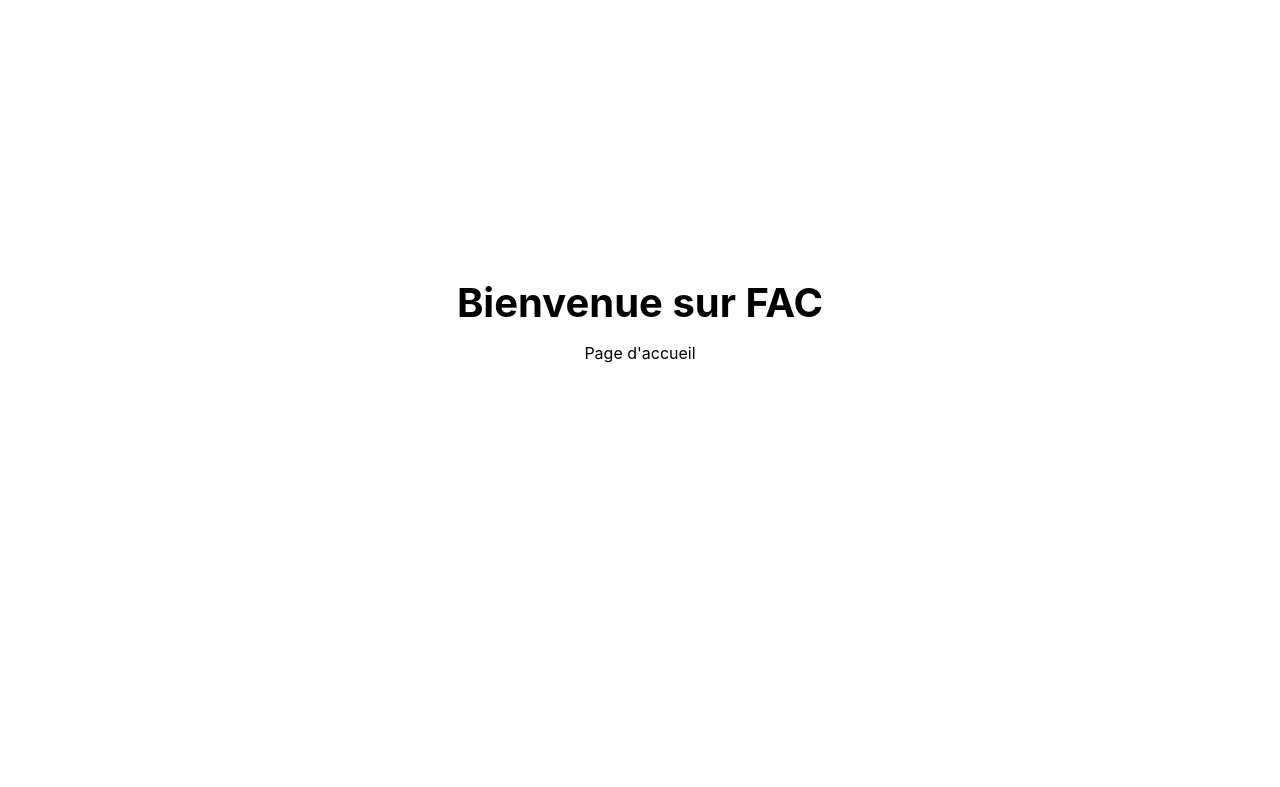
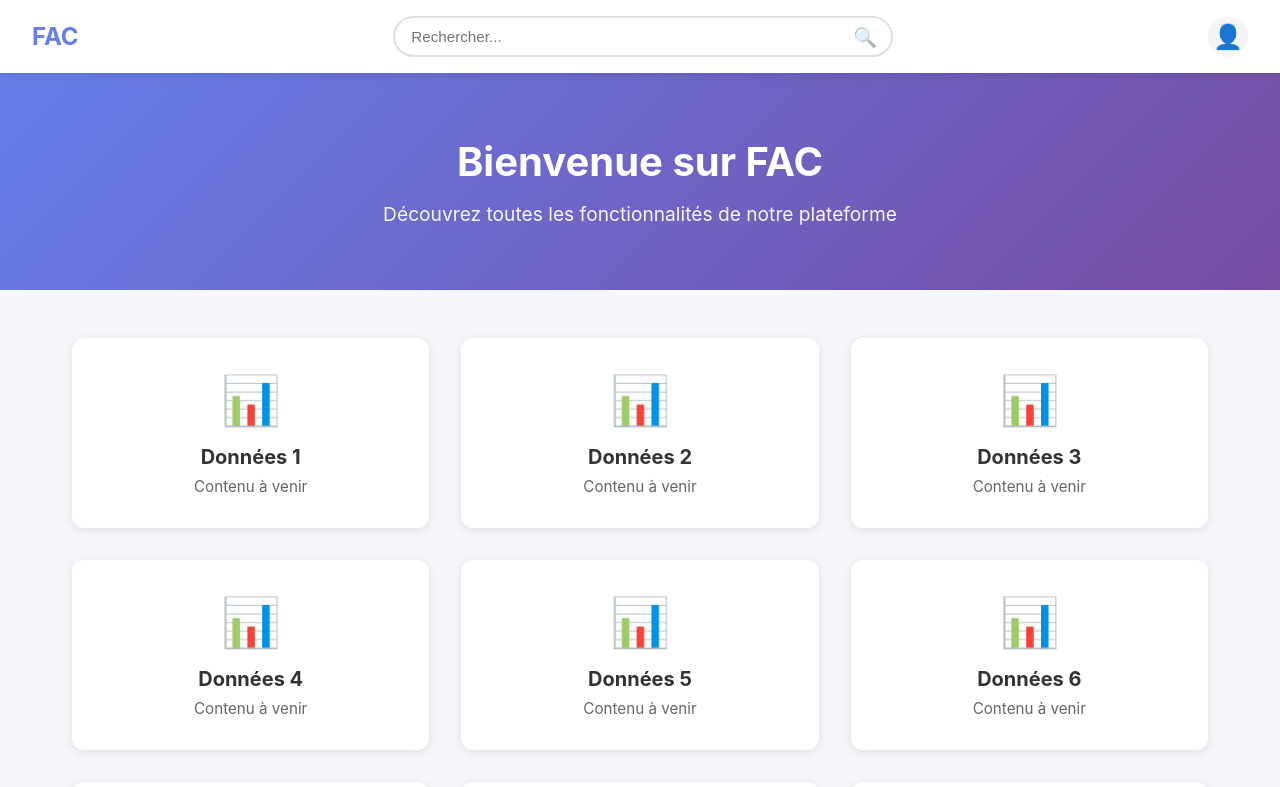
Before and after one commit to Projet-Master2/FAC-front, a Vue app in the folder FAC-Front/: page / in a window 1280 px wide. Shown: the top 787 px of the page. Built offline with nearby package versions, Linux system fonts and the light colour scheme; the HTML template or start-up script is replaced by a standard one.

Commit message:
Début de la home page + navbar

```diff
--- /dev/null
+++ b/FAC-Front/src/components/Navbar.vue
@@ -0,0 +1,149 @@
+<template>
+  <nav class="navbar">
+    <div class="navbar-container">
+      <div class="navbar-logo">
+        <router-link to="/" class="logo-link">FAC</router-link>
+      </div>
+
+      <div class="navbar-search">
+        <input
+          type="text"
+          placeholder="Rechercher..."
+          class="search-input"
+          v-model="searchQuery"
+        />
+        <span class="search-icon">🔍</span>
+      </div>
+
+      <div class="navbar-actions">
+        <router-link to="/profile" class="profile-icon">
+          <span class="icon">👤</span>
+        </router-link>
+      </div>
+    </div>
+  </nav>
+</template>
+
+<script setup lang="ts">
+import { ref } from 'vue'
+
+defineOptions({
+  name: 'NavbarComponent',
+})
+
+const searchQuery = ref('')
+</script>
+
+<style scoped>
+.navbar {
+  background: white;
+  box-shadow: 0 2px 8px rgba(0, 0, 0, 0.1);
+  position: sticky;
+  top: 0;
+  z-index: 100;
+}
+
+.navbar-container {
+  max-width: 1400px;
+  margin: 0 auto;
+  padding: 1rem 2rem;
+  display: flex;
+  justify-content: space-between;
+  align-items: center;
+}
+
+.navbar-logo {
+  font-size: 1.5rem;
+  font-weight: 700;
+}
+
+.logo-link {
+  color: #667eea;
+  text-decoration: none;
+  transition: color 0.3s;
+}
+
+.logo-link:hover {
+  color: #764ba2;
+}
+
+.navbar-search {
+  flex: 1;
+  max-width: 500px;
+  margin: 0 2rem;
+  position: relative;
+}
+
+.search-input {
+  width: 100%;
+  padding: 0.625rem 2.5rem 0.625rem 1rem;
+  border: 2px solid #e0e0e0;
+  border-radius: 25px;
+  font-size: 0.95rem;
+  transition: border-color 0.3s, box-shadow 0.3s;
+}
+
+.search-input:focus {
+  outline: none;
+  border-color: #667eea;
+  box-shadow: 0 0 0 3px rgba(102, 126, 234, 0.1);
+}
+
+.search-icon {
+  position: absolute;
+  right: 1rem;
+  top: 50%;
+  transform: translateY(-50%);
+  font-size: 1.2rem;
+  pointer-events: none;
+  opacity: 0.5;
+}
+
+.navbar-actions {
+  display: flex;
+  align-items: center;
+  gap: 1rem;
+}
+
+.profile-icon {
+  display: flex;
+  align-items: center;
+  justify-content: center;
+  width: 40px;
+  height: 40px;
+  border-radius: 50%;
+  background: #f5f5f5;
+  transition: background 0.3s, transform 0.2s;
+  text-decoration: none;
+}
+
+.profile-icon:hover {
+  background: #e0e0e0;
+  transform: scale(1.05);
+}
+
+.icon {
+  font-size: 1.5rem;
+}
+
+@media (max-width: 768px) {
+  .navbar-container {
+    padding: 0.75rem 1rem;
+  }
+
+  .navbar-logo {
+    font-size: 1.25rem;
+  }
+
+  .navbar-search {
+    margin: 0 1rem;
+    max-width: 300px;
+  }
+}
+
+@media (max-width: 600px) {
+  .navbar-search {
+    display: none;
+  }
+}
+</style>
--- a/FAC-Front/src/views/Home.vue
+++ b/FAC-Front/src/views/Home.vue
@@ -1,11 +1,33 @@
 <template>
   <div class="home">
-    <h1>Bienvenue sur FAC</h1>
-    <p>Page d'accueil</p>
+    <!-- Navbar -->
+    <Navbar />
+
+    <section class="welcome-section">
+      <h1>Bienvenue sur FAC</h1>
+      <p>Découvrez toutes les fonctionnalités de notre plateforme</p>
+    </section>
+
+    <section class="grid-section">
+      <div class="grid-container">
+        <div v-for="index in 9" :key="index" class="grid-item">
+          <div class="placeholder-content">
+            <div class="placeholder-icon">📊</div>
+            <h3>Données {{ index }}</h3>
+            <p>Contenu à venir</p>
+          </div>
+        </div>
+      </div>
+    </section>
+
+    <footer class="footer">
+      <p>&copy; 2026 FAC. Tous droits réservés.</p>
+    </footer>
   </div>
 </template>
 
 <script setup lang="ts">
+import Navbar from '../components/Navbar.vue'
 
 defineOptions({
   name: 'HomeView',
@@ -14,15 +36,102 @@ defineOptions({
 
 <style scoped>
 .home {
-  display: flex;
-  flex-direction: column;
-  align-items: center;
-  justify-content: center;
-  min-height: 80vh;
+  min-height: 100vh;
+  background: #f5f7fa;
 }
 
-h1 {
+.welcome-section {
+  background: linear-gradient(135deg, #667eea 0%, #764ba2 100%);
+  color: white;
+  padding: 4rem 2rem;
+  text-align: center;
+}
+
+.welcome-section h1 {
   font-size: 2.5rem;
   margin-bottom: 1rem;
+  font-weight: 700;
+}
+
+.welcome-section p {
+  font-size: 1.2rem;
+  opacity: 0.95;
+}
+
+.grid-section {
+  padding: 3rem 2rem;
+  max-width: 1200px;
+  margin: 0 auto;
+}
+
+.grid-container {
+  display: grid;
+  grid-template-columns: repeat(3, 1fr);
+  gap: 2rem;
+}
+
+.grid-item {
+  background: white;
+  border-radius: 12px;
+  padding: 2rem;
+  box-shadow: 0 2px 8px rgba(0, 0, 0, 0.1);
+  transition: transform 0.3s, box-shadow 0.3s;
+  cursor: pointer;
+}
+
+.grid-item:hover {
+  transform: translateY(-5px);
+  box-shadow: 0 8px 20px rgba(0, 0, 0, 0.15);
+}
+
+.placeholder-content {
+  text-align: center;
+}
+
+.placeholder-icon {
+  font-size: 3rem;
+  margin-bottom: 1rem;
+}
+
+.placeholder-content h3 {
+  font-size: 1.25rem;
+  color: #333;
+  margin-bottom: 0.5rem;
+}
+
+.placeholder-content p {
+  color: #666;
+  font-size: 0.95rem;
+}
+
+.footer {
+  background: #6c757d;
+  color: white;
+  text-align: center;
+  padding: 1.5rem 2rem;
+  margin-top: auto;
+}
+
+.footer p {
+  margin: 0;
+  font-size: 0.9rem;
+  opacity: 0.9;
+}
+
+@media (max-width: 768px) {
+  .grid-container {
+    grid-template-columns: repeat(2, 1fr);
+    gap: 1.5rem;
+  }
+
+  .welcome-section h1 {
+    font-size: 2rem;
+  }
+}
+
+@media (max-width: 480px) {
+  .grid-container {
+    grid-template-columns: 1fr;
+  }
 }
 </style>
```
